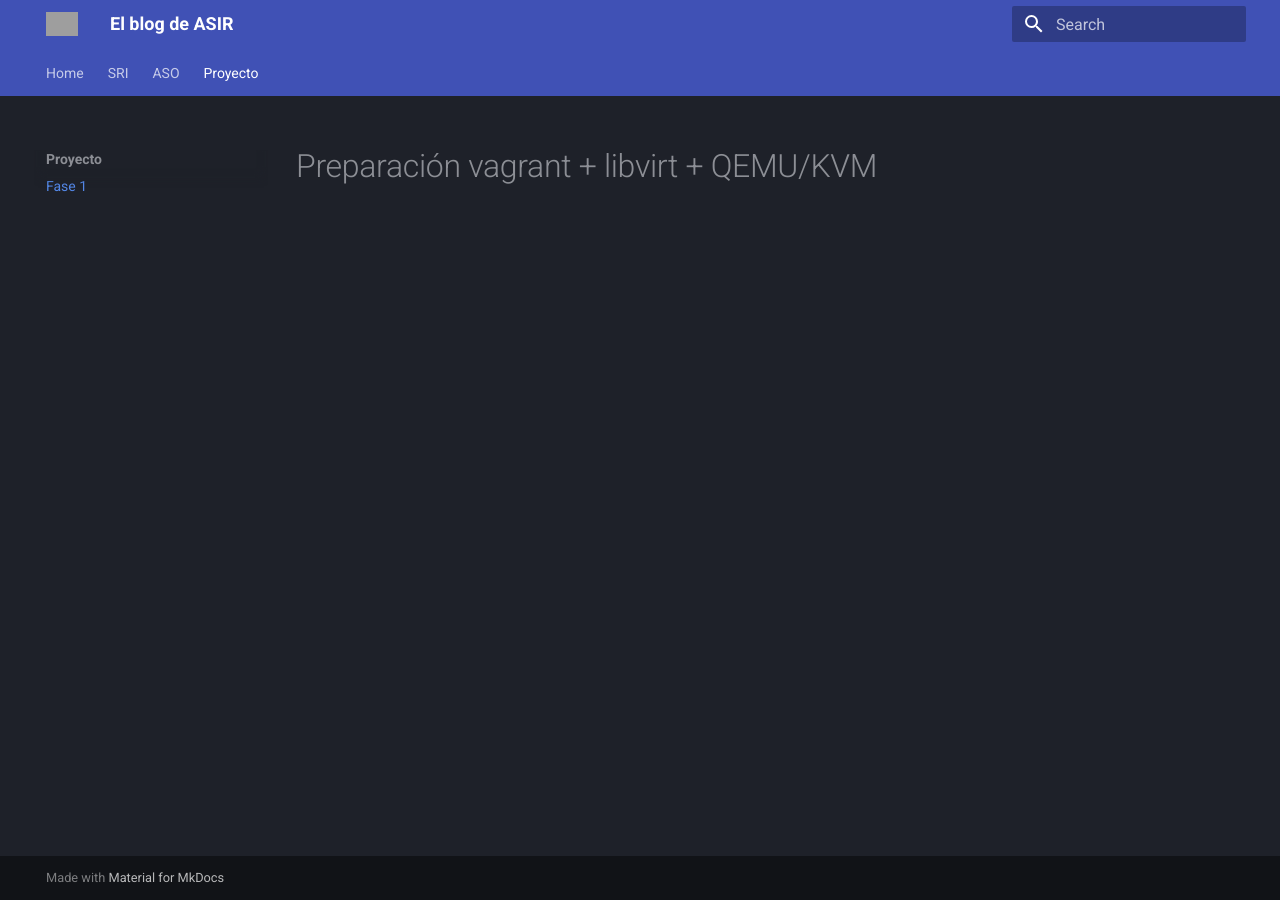
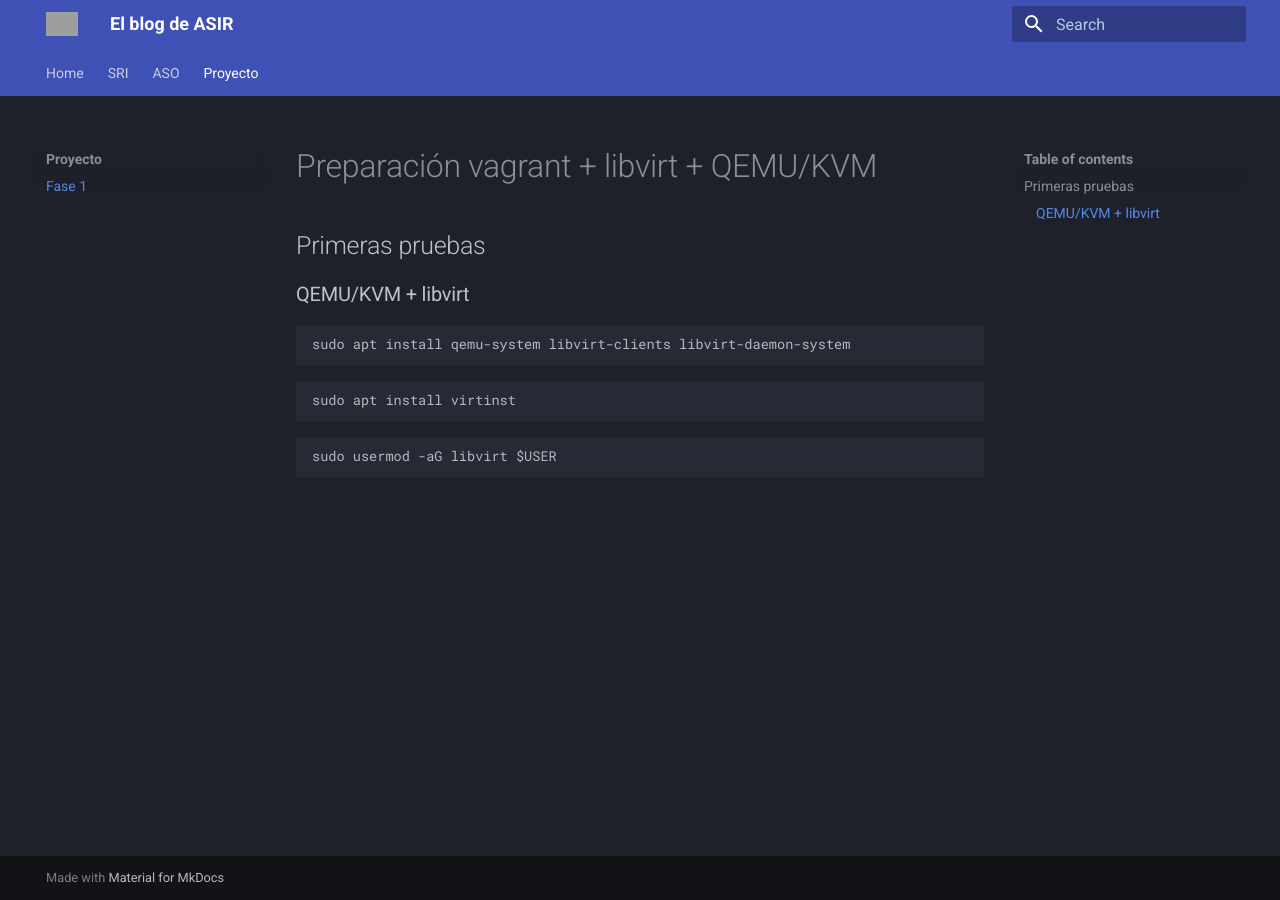
Before and after one commit to tresespadas/andromeda, an MkDocs documentation site: the page built from docs/Proyecto/fase1.md, in a window 1280 px wide. Built offline with MkDocs 1.6.1 and Material for MkDocs 9.7.7, drawn with Linux system fonts in a browser that asks for light colours; grey boxes are pictures that could not be loaded.

Commit message:
actualizando proyecto

````diff
--- a/docs/Proyecto/fase1.md
+++ b/docs/Proyecto/fase1.md
@@ -1 +1,13 @@
 # Preparación vagrant + libvirt + QEMU/KVM
+
+## Primeras pruebas
+### QEMU/KVM + libvirt
+```
+sudo apt install qemu-system libvirt-clients libvirt-daemon-system
+```
+```
+sudo apt install virtinst
+```
+```
+sudo usermod -aG libvirt $USER
+```
````
